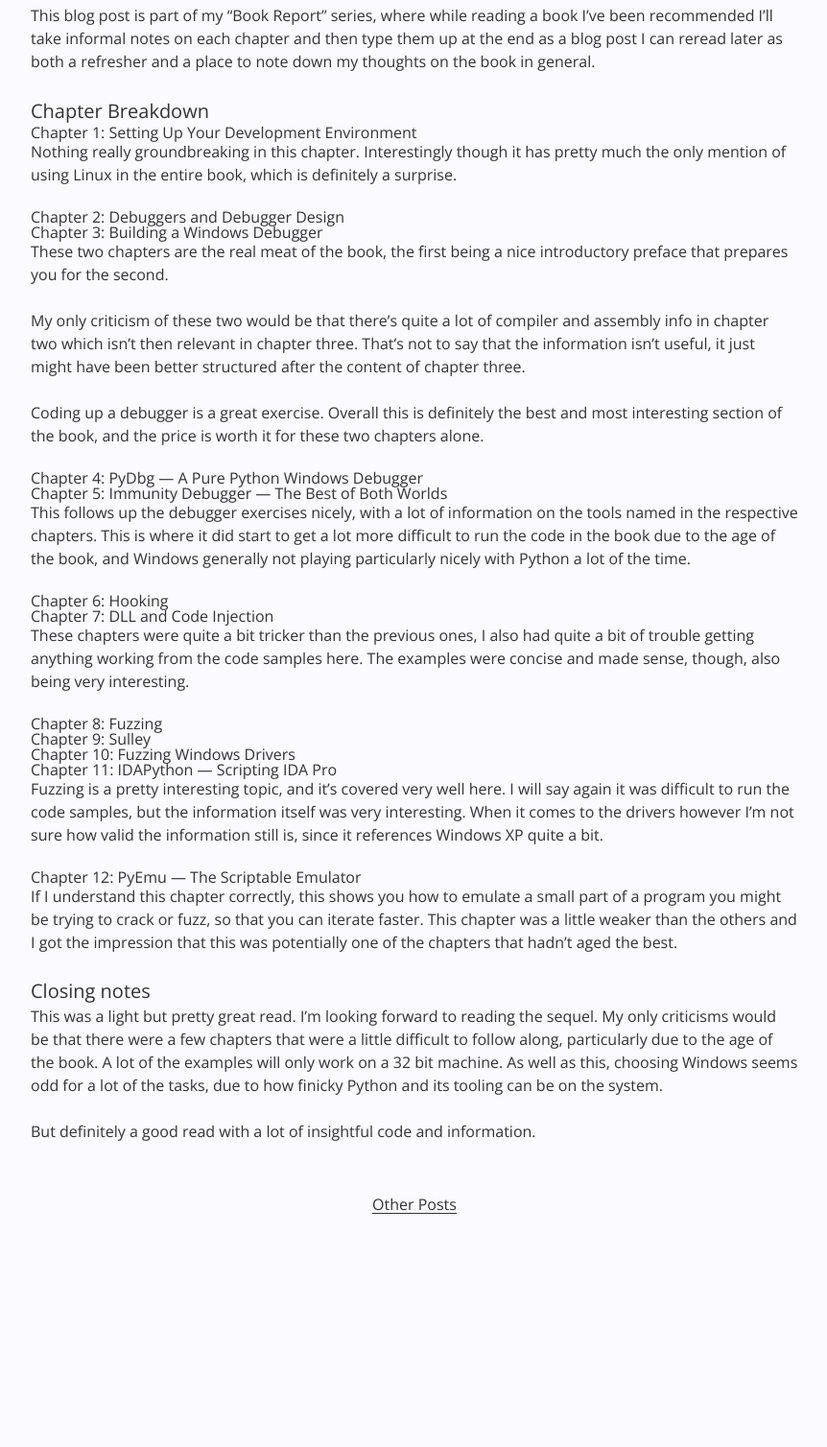
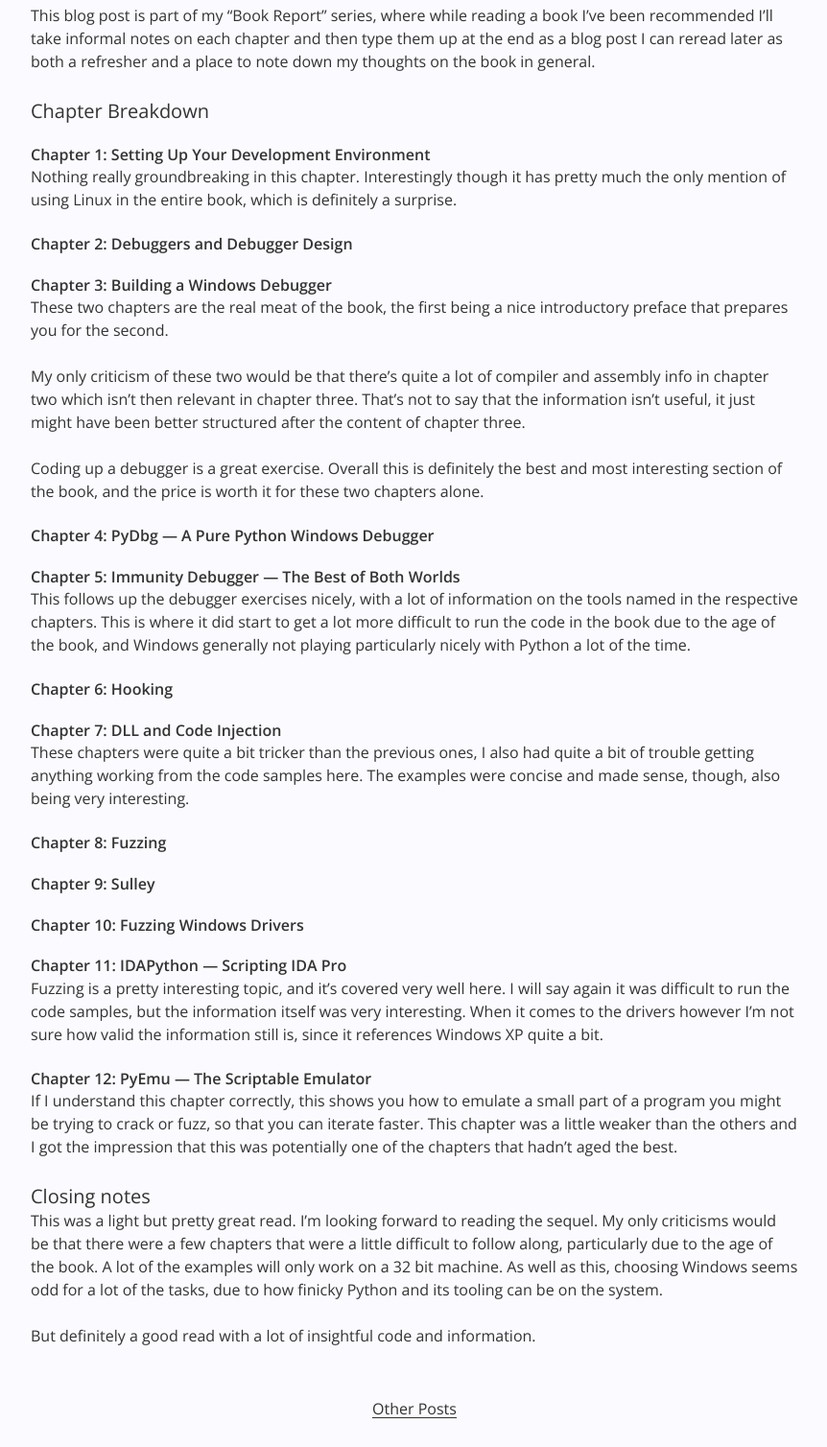
Before and after one commit to jordanrobinson/blog, a Jekyll site: the page built from _posts/2017-08-06-book-report-gray-hat-python.md, in a window 1280 px wide. Shown: the part 755-2263 px from the top of the page at 96% size, without its empty margins (208-1070 px from the left). Built offline with Jekyll 4.4.1, drawn with Linux system fonts in a browser that asks for light colours; before the commit the page ends 2050 px from its top, so only the background shows below that.

Commit message:
CSS update to fix some formatting issues

```diff
--- a/css/main.scss
+++ b/css/main.scss
@@ -19,6 +19,12 @@ html {
 a {
     color: $text-color;
     @include link-underline($background-color, $text-color, $grey-color);
+}
+
+h3 {
+    margin-top: 1.3333em;
+    line-height: 1.333em;
+    font-weight: 600;
 }
 
 .content {
```
